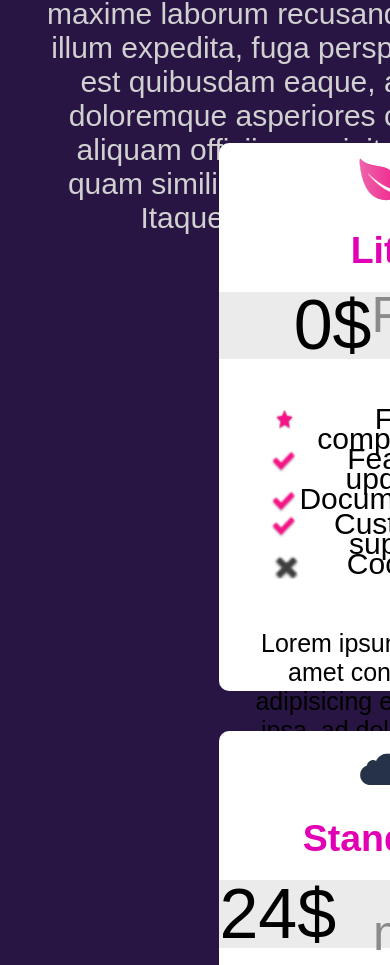
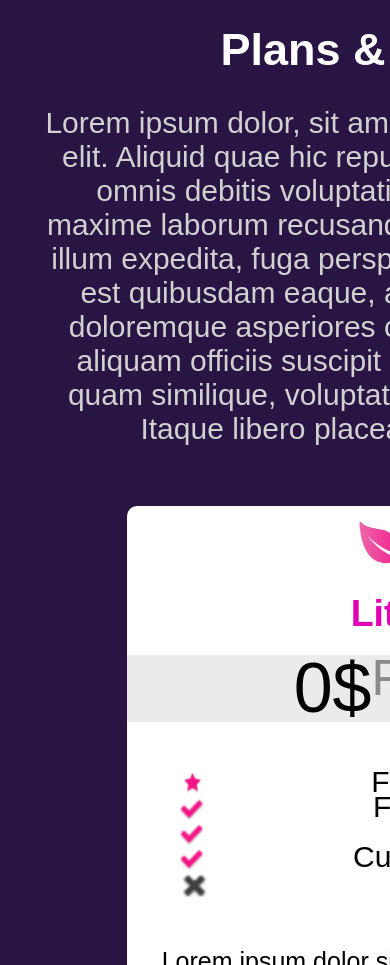
Before and after one commit to SxntiagoLara/BleuxProject, a plain HTML site: page index.html in a window 390 px wide. Shown: the part 1620-2585 px from the top of the page. Drawn offline with Linux system fonts and the light colour scheme.

Commit message:
correcion diseño

```diff
--- a/Style/index.css
+++ b/Style/index.css
@@ -71,7 +71,6 @@ nav img{
     width: 38vh;
     height: 75vh;
 }
-
 .txtmid{
     font-size: 24px;
     margin: 30px 0px;
@@ -233,7 +232,7 @@ footer{
     display: flex;
     justify-content: space-between;
     align-items: center;
-    height: 10vh;
+    height: 5vh;
     padding:0px 250px;
 }
 .changeColor{
@@ -329,7 +328,7 @@ footer{
     .sec3{
         padding: 0;
         width: 992px;
-        height: 70vh;
+        height: 90vh;
         display: flex;
         flex-flow: column nowrap;
         justify-content: space-between;
@@ -340,14 +339,14 @@ footer{
     #ofertas{
         margin: 0px 15px 100px 0px;
         width:70vh;
-        height: 40vh;
+        height: 50vh;
         font-size: 15px;
     }
     #ofertas ul{
         margin: 50px 0px;
     }
     .oferts{
-        height: 48vh;
+        height: 80vh;
         padding: 0;
         justify-content: space-between;
     }
@@ -370,6 +369,11 @@ footer{
         font-size: 15px;
         margin: 25px 0px ;
     }
+    footer{
+        height: 10vh;
+        font-size: 28px;
+        padding: 0px 0px;
+    }
 
 }
 
@@ -379,7 +383,7 @@ footer{
     }
     nav{
         width: 768px;
-        height: 15vh;
+        height: 22vh;
         display: flex;
         flex-flow: column nowrap;
     }
@@ -396,7 +400,7 @@ footer{
     }
     .sec2{
         width: 768px;
-        height: 55vh;
+        height: 78vh;
     }
     .color{
         margin: 25px 0px;
@@ -415,7 +419,7 @@ footer{
     .sec3{
         display: block;
         width: 768px;
-        height:185vh;
+        height:300vh;
     }
     .texttop{
         font-size: 30px;
@@ -425,7 +429,7 @@ footer{
     }
     .top{
         width: 90%;
-        height: 32vh;
+        height: 96vh;
     }
     .oferts{
         display: flex;
@@ -436,8 +440,8 @@ footer{
     }
     #ofertas{
         margin: 20px 27px;
-        width:39vh;
-        height: 65vh;
+        width:65vh;
+        height: 75vh;
         font-size: 25px;
     }
     .precio{
@@ -471,6 +475,27 @@ nav {
 .peque{
     font-size: 50px;
 }
+.sec3{
+    height:287vh ;
+    display: block;
+    flex-flow: column nowrap;
+}
+.top{
+    height: 50vh;
+    text-align: center;
+}
+.oferts{
+    justify-content: flex-start;
+
+}
+#ofertas{
+    width: 61vh;
+    height: 100vh;
+}
+.sec2{
+    height: 80vh;
+}
+
 #ofertas ul li {
     font-size: 30px;
 }
```
